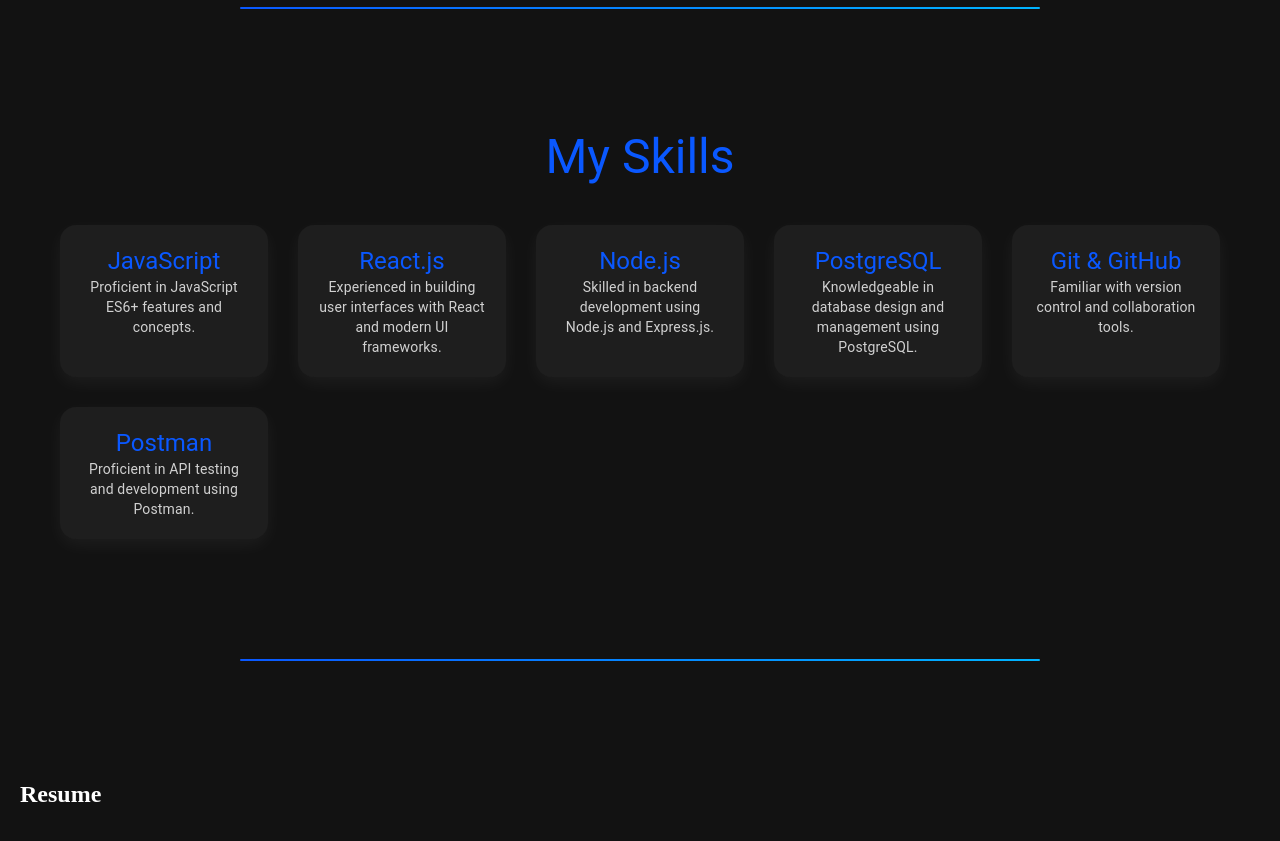
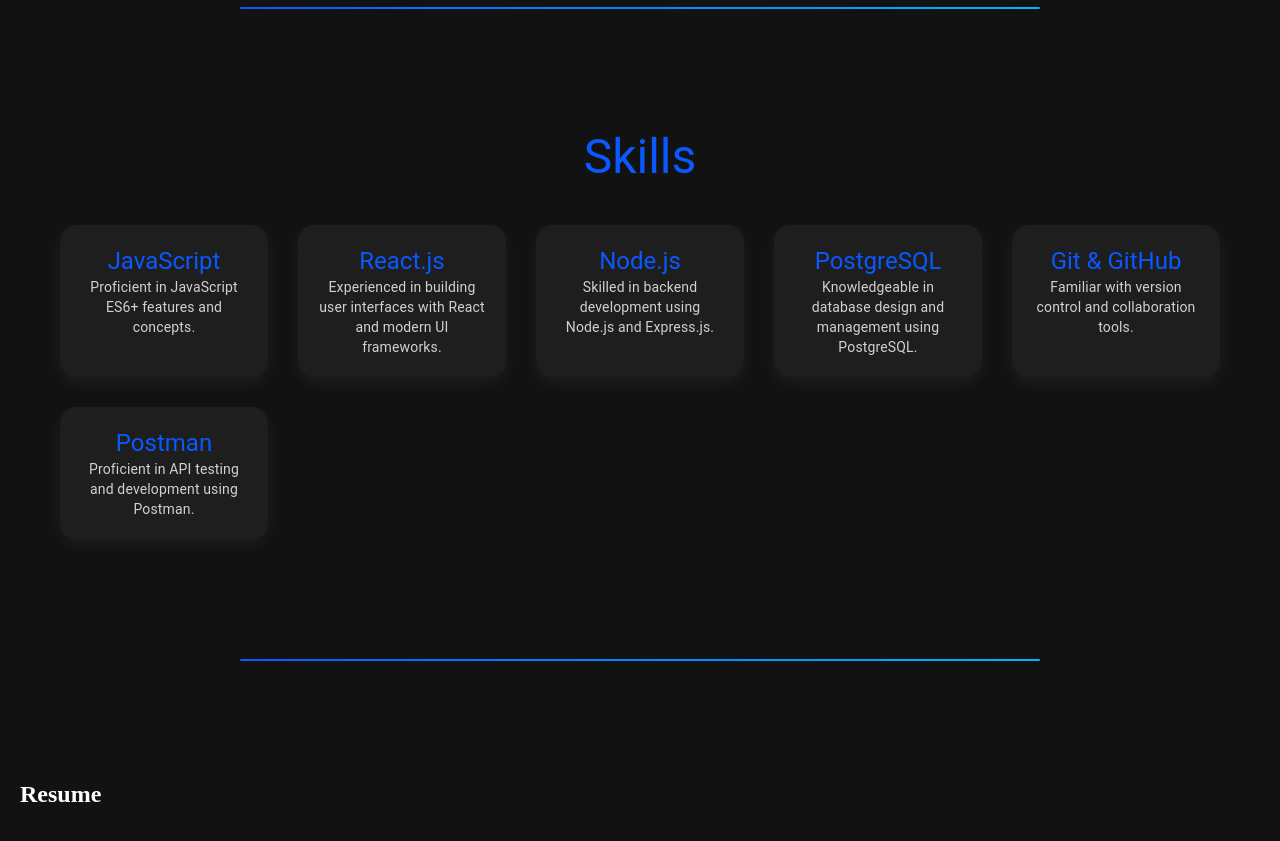
Before and after one commit to Venkat-2832/myprofilewebsite, a React (Create React App) app: page / in a window 1280 px wide. Shown: the part 2500-3341 px from the top of the page. Built offline with nearby package versions, Linux system fonts and the light colour scheme.

Commit message:
Skills  update

```diff
--- a/src/components/Skills.jsx
+++ b/src/components/Skills.jsx
@@ -15,7 +15,7 @@
   return (
     <Box className="skills-container">
       <Typography variant="h3" className="skills-title fade-in">
-        My Skills
+        Skills
       </Typography>
 
       <Box className="skills-grid">
```
